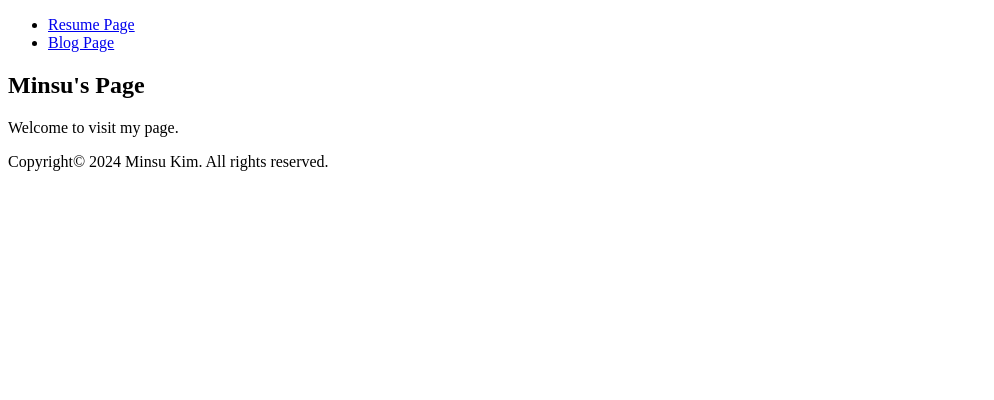
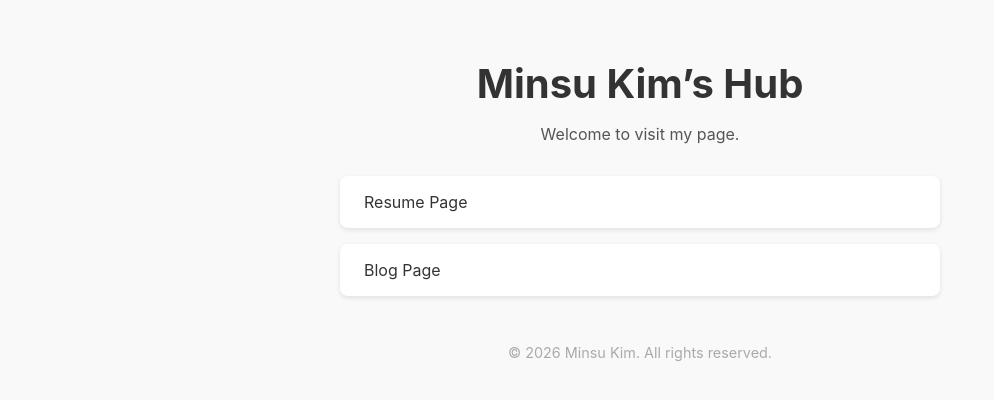
Before and after one commit to kimlohen/kimlohen.github.io, a plain HTML site: page index.html in a window 1280 px wide. Shown: the whole page, without its empty margins (0-994 px from the left). Drawn offline with Linux system fonts and the light colour scheme.

Commit message:
Update index.html

```diff
--- a/index.html
+++ b/index.html
@@ -1,30 +1,42 @@
 <!DOCTYPE html>
-<html lang="en">
+<html lang="ko">
 <head>
-	<meta charset="UTF-8">
-	<meta http-equiv="X-UA-Compatible" content="IE=edge">
-	<meta name="viewport" content="width=device-width, initial-scale=1.0">
-	<title>Kimlohen's Linklist Page</title>
-	<link rel="icon" href="img/icon.ico">
+  <meta charset="UTF-8" />
+  <meta name="viewport" content="width=device-width, initial-scale=1.0" />
+  <title>Minsu Kim Hub</title>
+  <style>
+    body { margin:0; padding:0; font-family: -apple-system, BlinkMacSystemFont, sans-serif; background: #f9f9f9; color: #333; }
+    .container { max-width: 600px; margin: 0 auto; padding: 2rem; }
+    h1 { text-align: center; font-size: 2.5rem; margin-bottom: 1rem; }
+    p.intro { text-align: center; color: #555; margin-bottom: 2rem; }
+    ul.links { list-style: none; padding:0; }
+    ul.links li { margin: 1rem 0; }
+    ul.links li a {
+      display: block;
+      padding: 1rem 1.5rem;
+      background: #fff;
+      border-radius: 0.5rem;
+      text-decoration: none;
+      color: #333;
+      box-shadow: 0 2px 5px rgba(0,0,0,0.1);
+      transition: transform 0.1s, box-shadow 0.1s;
+    }
+    ul.links li a:hover {
+      transform: translateY(-2px);
+      box-shadow: 0 4px 10px rgba(0,0,0,0.15);
+    }
+    footer { text-align: center; color: #aaa; margin-top: 3rem; font-size: 0.9rem; }
+  </style>
 </head>
 <body>
-	<header>
-		<nav>
-			<ul>
-				<li><a href="https://kimlohen.github.io/resume/">Resume Page</a></li>
-				<li><a href="https://blog.lohen.kim">Blog Page</a></li>
-			</ul>
-		</nav>
-	</header>
-	<main class="contents">
-		<section class="wrap">
-			<h1>Minsu's Page</h1>
-			<p>Welcome to visit my page.</p>
-		</section>
-	</main>
-
-    <footer>
-        <p>Copyright© 2024 Minsu Kim. All rights reserved.</p>
-    </footer>
+  <div class="container">
+    <h1>Minsu Kim’s Hub</h1>
+    <p class="intro">Welcome to visit my page.</p>
+    <ul class="links">
+      <li><a href="resume.html">Resume Page</a></li>
+      <li><a href="https://blog.lohen.kim">Blog Page</a></li>
+    </ul>
+    <footer>© 2026 Minsu Kim. All rights reserved.</footer>
+  </div>
 </body>
 </html>
```
